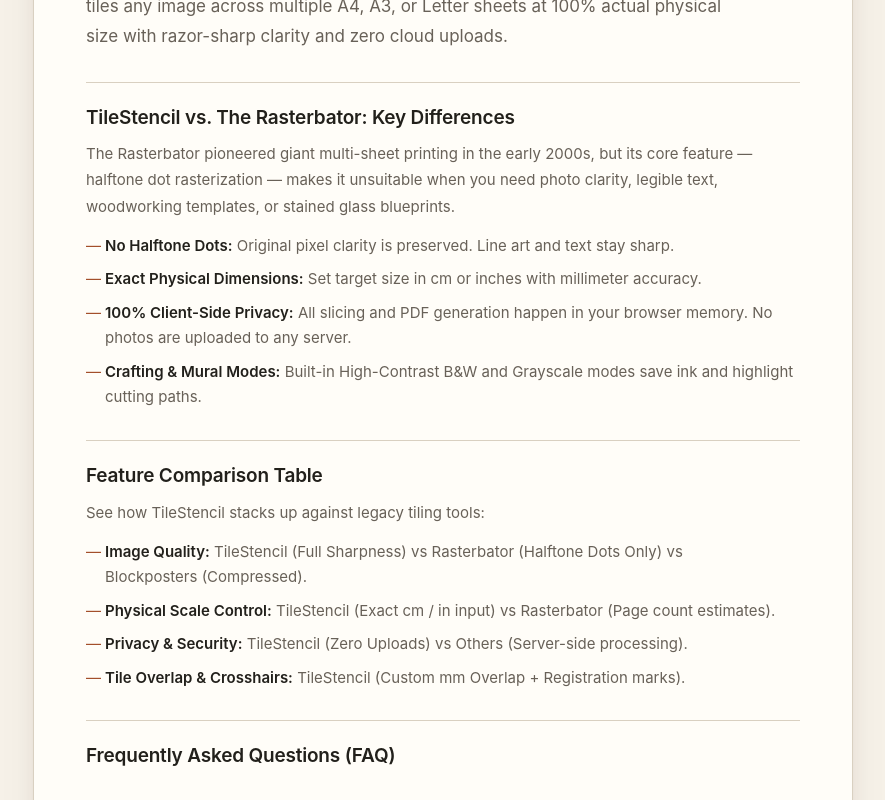
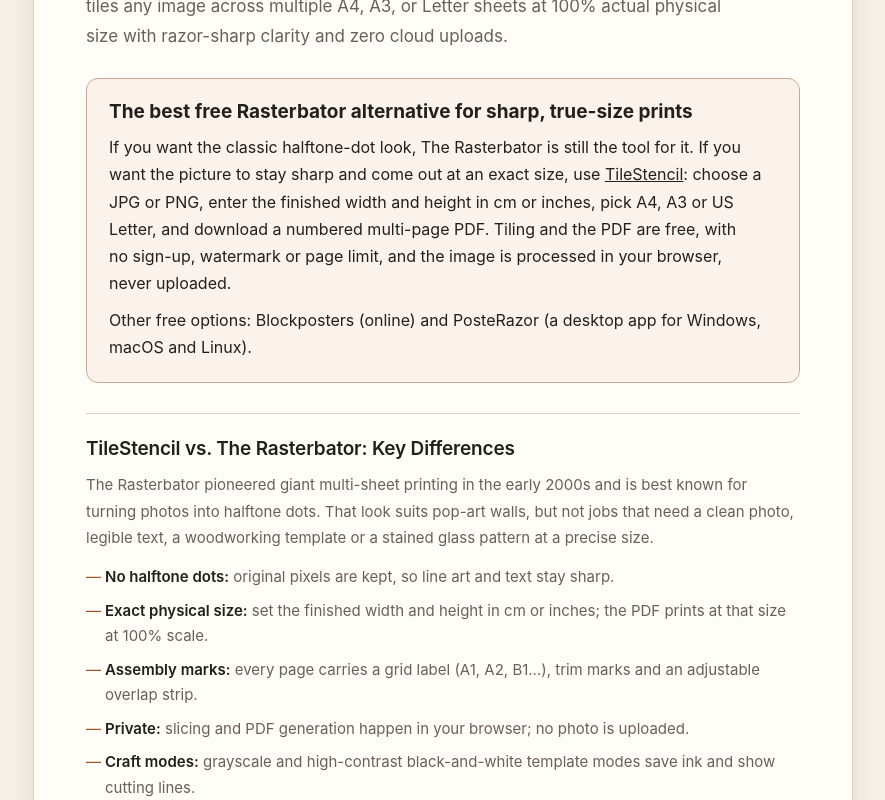
Before and after one commit to ismilewolf-eng/tilestencil, a Next.js app: page /rasterbator-alternative in a window 1280 px wide. Shown: the part 420-1220 px from the top of the page, without its empty margins (197-1082 px from the left). Built offline with nearby package versions, Linux system fonts and the light colour scheme.

Commit message:
Answer-first blocks on poster, Rasterbator and Cricut pages; drop unverifiable competitor claims

```diff
--- a/app/(en)/rasterbator-alternative/page.tsx
+++ b/app/(en)/rasterbator-alternative/page.tsx
@@ -2,6 +2,7 @@
 import Link from "next/link";
 import { GuideShell } from "@/components/GuideShell";
 import { FaqJsonLd, HowToJsonLd } from "@/components/JsonLd";
+import { QuickAnswer } from "@/components/QuickAnswer";
 import { languageAlternates } from "@/lib/locale";
 
 export const metadata: Metadata = {
@@ -49,12 +50,12 @@
     answer: "The Rasterbator is famous for converting photos into stylized halftone dot grids (Rasterized dots). While that creates a retro pop-art look, it destroys fine details, line drawings, text, and craft blueprints. TileStencil does NOT add any halftone dots — it preserves crisp, clean, full-resolution pixels and sharp vector-like edges.",
   },
   {
-    question: "Is TileStencil free and private like open-source tools?",
-    answer: "Yes, TileStencil is 100% free, open-source (MIT License), and processes everything directly in your browser. Unlike traditional online tools that upload your private photos to a remote server, TileStencil never transmits your images across the network.",
+    question: "Is TileStencil free and private?",
+    answer: "Tiling an image and downloading the multi-page PDF is free, with no sign-up, watermark or page limit; only the optional cut-ready SVG stencil export costs $1.99. Everything is processed in your browser and your image is never uploaded. The source code is public under the MIT License.",
   },
   {
     question: "How does TileStencil compare to Blockposters?",
-    answer: "Blockposters limits free downloads and restricts page counts and resolutions. TileStencil has no page limits, supports millimeter-exact physical sizing (cm & in), custom printer margins, tile overlap strips, and high-contrast B&W template modes for crafting.",
+    answer: "Blockposters is a long-running online poster tiler; its free version has had page and resolution limits, so check its current terms. TileStencil has no page limit and adds exact physical sizing in cm or inches, custom printer margins, overlap strips, and grayscale or black-and-white template modes for crafts.",
   },
 ];
 
@@ -74,29 +75,29 @@
         title="Print large tiled posters without halftone dots or blur."
         lead="Looking for a modern alternative to The Rasterbator or Blockposters? TileStencil tiles any image across multiple A4, A3, or Letter sheets at 100% actual physical size with razor-sharp clarity and zero cloud uploads."
       >
+        <QuickAnswer heading="The best free Rasterbator alternative for sharp, true-size prints">
+          <p>
+            If you want the classic halftone-dot look, The Rasterbator is still the tool for it. If you want the picture to stay
+            sharp and come out at an exact size, use <Link href="/">TileStencil</Link>: choose a JPG or PNG, enter the finished
+            width and height in cm or inches, pick A4, A3 or US Letter, and download a numbered multi-page PDF. Tiling and the
+            PDF are free, with no sign-up, watermark or page limit, and the image is processed in your browser, never uploaded.
+          </p>
+          <p>Other free options: Blockposters (online) and PosteRazor (a desktop app for Windows, macOS and Linux).</p>
+        </QuickAnswer>
+
         <section>
           <h2>TileStencil vs. The Rasterbator: Key Differences</h2>
           <p>
-            The Rasterbator pioneered giant multi-sheet printing in the early 2000s, but its core feature — halftone dot rasterization — makes it unsuitable when you need photo clarity, legible text, woodworking templates, or stained glass blueprints.
+            The Rasterbator pioneered giant multi-sheet printing in the early 2000s and is best known for turning photos into
+            halftone dots. That look suits pop-art walls, but not jobs that need a clean photo, legible text, a woodworking
+            template or a stained glass pattern at a precise size.
           </p>
           <ul>
-            <li><strong>No Halftone Dots:</strong> Original pixel clarity is preserved. Line art and text stay sharp.</li>
-            <li><strong>Exact Physical Dimensions:</strong> Set target size in cm or inches with millimeter accuracy.</li>
-            <li><strong>100% Client-Side Privacy:</strong> All slicing and PDF generation happen in your browser memory. No photos are uploaded to any server.</li>
-            <li><strong>Crafting & Mural Modes:</strong> Built-in High-Contrast B&W and Grayscale modes save ink and highlight cutting paths.</li>
-          </ul>
-        </section>
-
-        <section>
-          <h2>Feature Comparison Table</h2>
-          <p>
-            See how TileStencil stacks up against legacy tiling tools:
-          </p>
-          <ul>
-            <li><strong>Image Quality:</strong> TileStencil (Full Sharpness) vs Rasterbator (Halftone Dots Only) vs Blockposters (Compressed).</li>
-            <li><strong>Physical Scale Control:</strong> TileStencil (Exact cm / in input) vs Rasterbator (Page count estimates).</li>
-            <li><strong>Privacy & Security:</strong> TileStencil (Zero Uploads) vs Others (Server-side processing).</li>
-            <li><strong>Tile Overlap & Crosshairs:</strong> TileStencil (Custom mm Overlap + Registration marks).</li>
+            <li><strong>No halftone dots:</strong> original pixels are kept, so line art and text stay sharp.</li>
+            <li><strong>Exact physical size:</strong> set the finished width and height in cm or inches; the PDF prints at that size at 100% scale.</li>
+            <li><strong>Assembly marks:</strong> every page carries a grid label (A1, A2, B1…), trim marks and an adjustable overlap strip.</li>
+            <li><strong>Private:</strong> slicing and PDF generation happen in your browser; no photo is uploaded.</li>
+            <li><strong>Craft modes:</strong> grayscale and high-contrast black-and-white template modes save ink and show cutting lines.</li>
           </ul>
         </section>
 
--- a/app/globals.css
+++ b/app/globals.css
@@ -1392,6 +1392,42 @@
   line-height: 1.7;
 }
 
+.quick-answer {
+  margin-top: 26px;
+  padding: 20px 22px;
+  border: 1px solid color-mix(in srgb, var(--accent) 30%, var(--rule));
+  border-radius: 12px;
+  background: color-mix(in srgb, var(--accent-soft) 35%, var(--surface));
+}
+
+.quick-answer h2,
+.app-guide .quick-answer h2 {
+  margin: 0 0 10px;
+  font-size: 19px;
+  line-height: 1.35;
+}
+
+.quick-answer p,
+.quick-answer li {
+  color: var(--ink);
+  font-size: 16px;
+  line-height: 1.7;
+}
+
+.quick-answer p {
+  margin: 0 0 10px;
+}
+
+.quick-answer ol,
+.quick-answer ul {
+  margin: 0 0 10px;
+  padding-left: 1.3em;
+}
+
+.quick-answer > :last-child {
+  margin-bottom: 0;
+}
+
 .guide-callout {
   display: grid;
   gap: 9px;
--- /dev/null
+++ b/components/QuickAnswer.tsx
@@ -0,0 +1,15 @@
+import type { ReactNode } from "react";
+
+/**
+ * A direct answer to the question the page targets, placed first so search engines
+ * and AI answers (ChatGPT, Perplexity) can quote it: what to do, what it costs, and
+ * one concrete example, before the longer guide.
+ */
+export function QuickAnswer({ heading, children }: { heading: string; children: ReactNode }) {
+  return (
+    <div className="quick-answer">
+      <h2>{heading}</h2>
+      {children}
+    </div>
+  );
+}
```
Also changed, not shown: app/(en)/cricut-stencil-maker/page.tsx (+10 -0 lines), app/(en)/print-image-on-multiple-pages/page.tsx (+27 -0 lines), app/zh/rasterbator-alternative/page.tsx (+1 -10 lines), lib/page-count.ts (added, +28 -0 lines), 1 other file (tests, documents, lock files or other folders).
